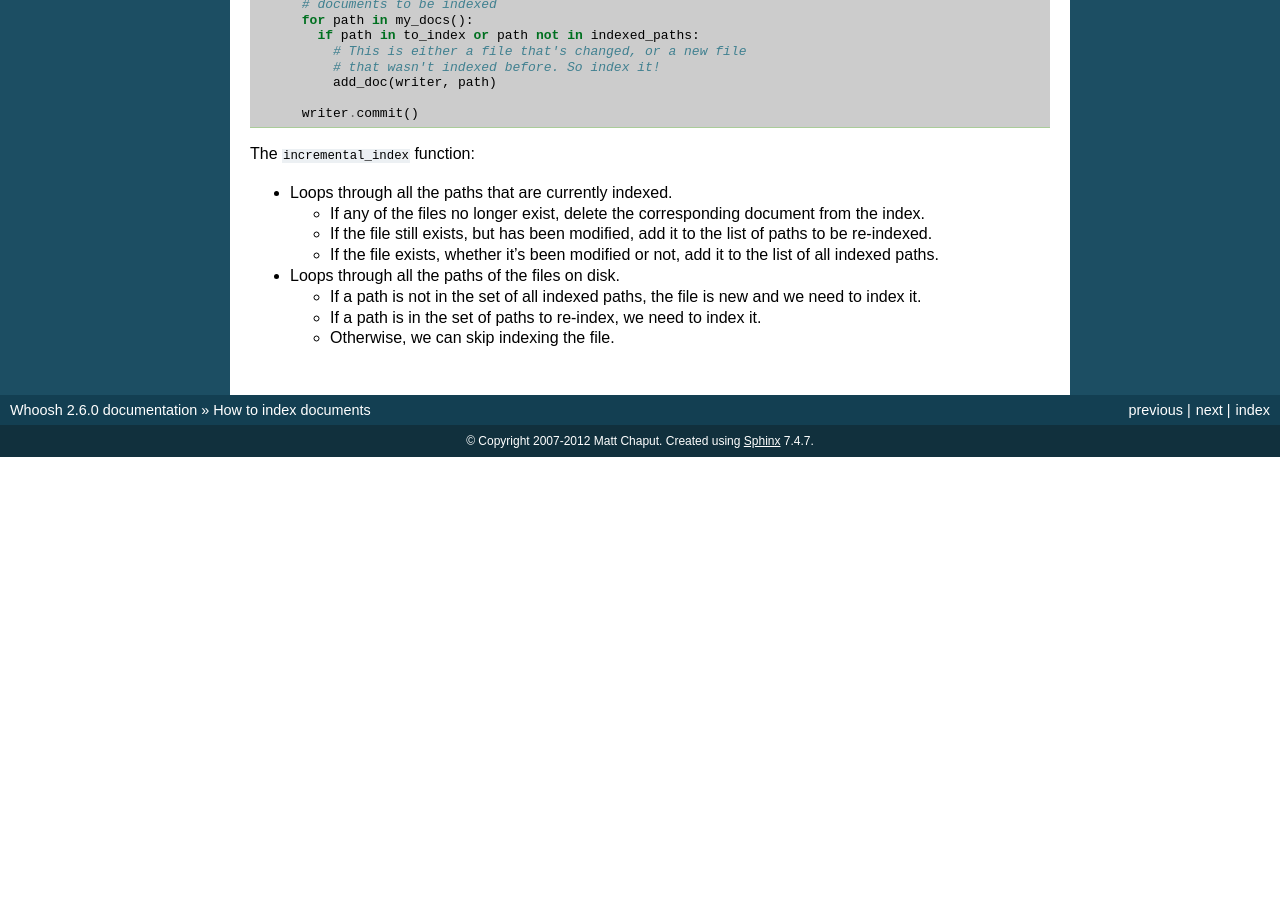
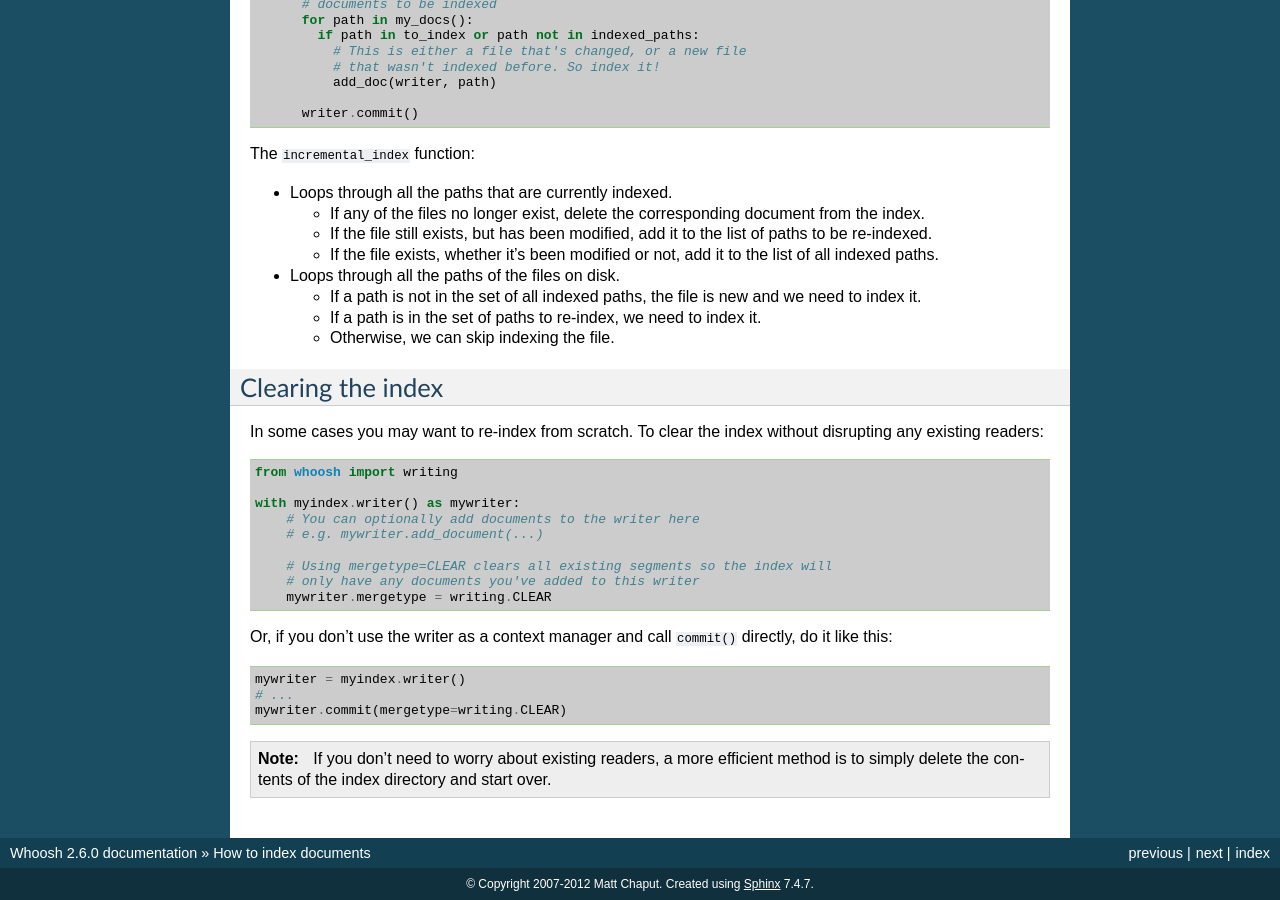
Before and after one commit to dex4er/whoosh, a Sphinx documentation site: the page built from docs/source/indexing.rst, in a window 1280 px wide and 900 px high, scrolled down 6163 px. Built offline with Sphinx 7.4.7, drawn with Linux system fonts in a browser that asks for light colours; before the commit the page ends 6620 px from its top, so only the background shows below that.

Commit message:
Added functionality to clear the existing index contents when writing. Fixes issue #279.

```diff
--- a/docs/source/indexing.rst
+++ b/docs/source/indexing.rst
@@ -410,3 +410,31 @@ The ``incremental_index`` function:
   * If a path is in the set of paths to re-index, we need to index it.
 
   * Otherwise, we can skip indexing the file.
+
+
+Clearing the index
+==================
+
+In some cases you may want to re-index from scratch. To clear the index without
+disrupting any existing readers::
+
+    from whoosh import writing
+
+    with myindex.writer() as mywriter:
+        # You can optionally add documents to the writer here
+        # e.g. mywriter.add_document(...)
+
+        # Using mergetype=CLEAR clears all existing segments so the index will
+        # only have any documents you've added to this writer
+        mywriter.mergetype = writing.CLEAR
+
+Or, if you don't use the writer as a context manager and call ``commit()``
+directly, do it like this::
+
+    mywriter = myindex.writer()
+    # ...
+    mywriter.commit(mergetype=writing.CLEAR)
+
+.. note::
+    If you don't need to worry about existing readers, a more efficient method
+    is to simply delete the contents of the index directory and start over.
```
Also changed, not shown: 2 other files.
